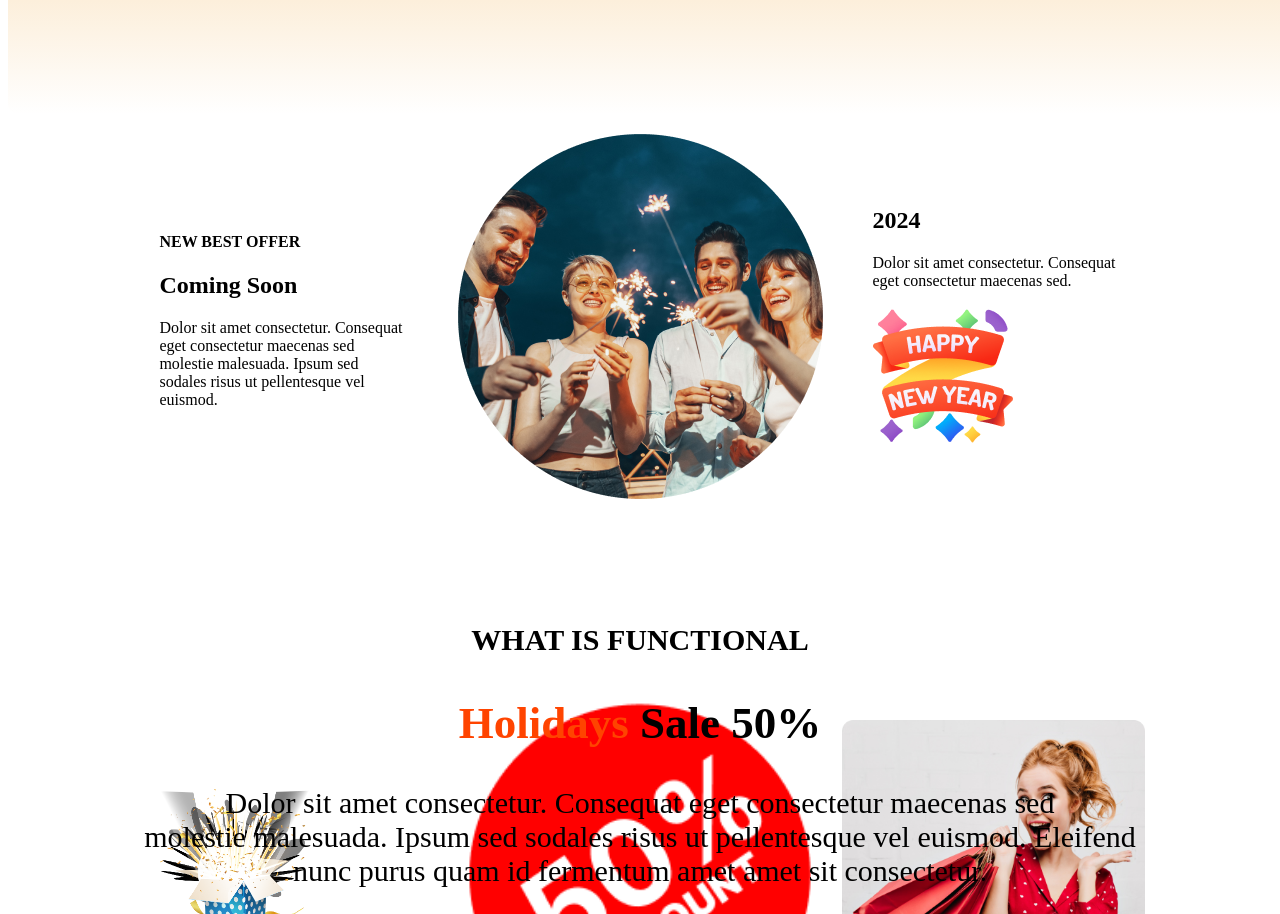
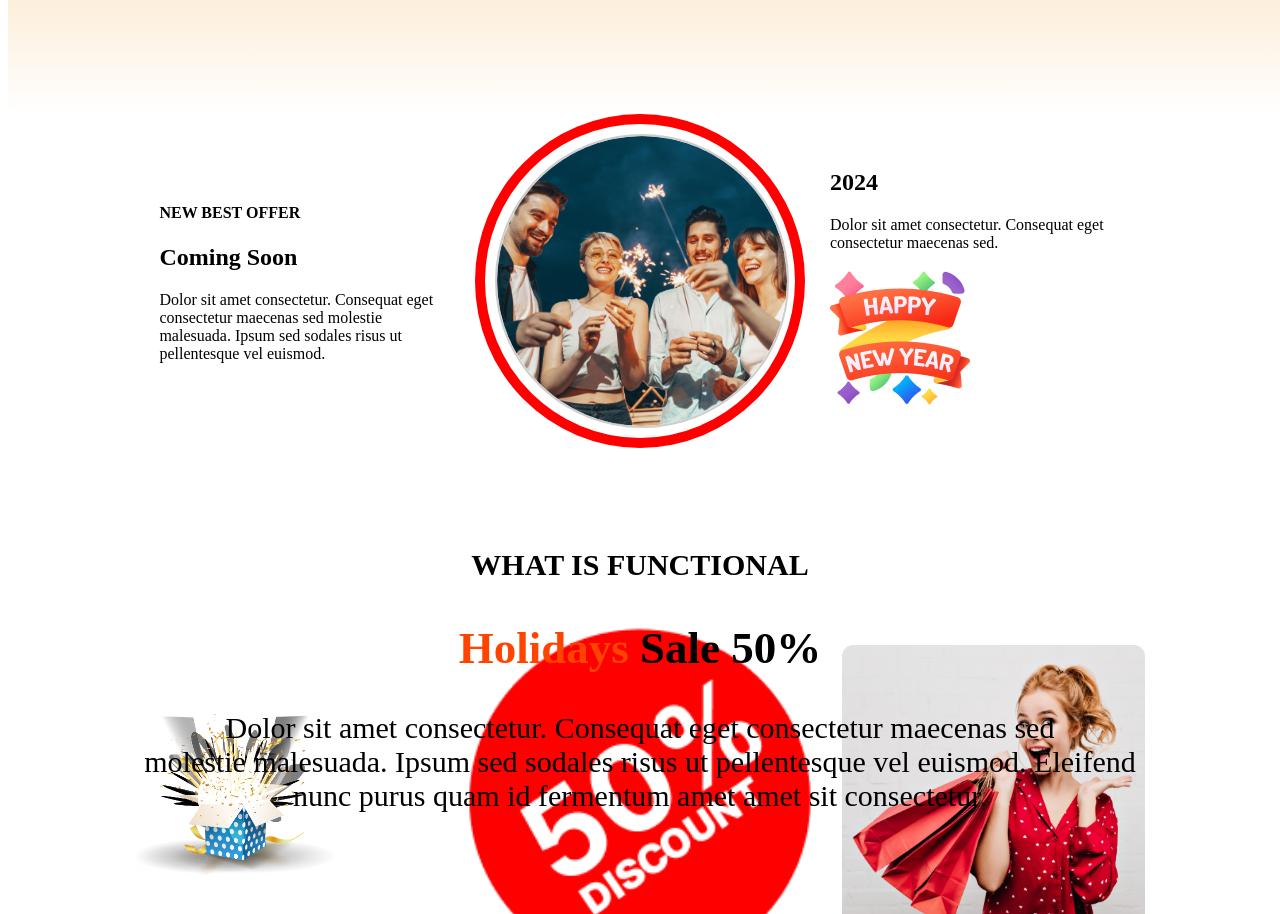
Before and after one commit to rifat1r/asignment1, a plain HTML site: page index.html in a window 1280 px wide. Shown: the part 3162-4076 px from the top of the page. Drawn offline with Linux system fonts and the light colour scheme.

Commit message:
my commit

```diff
--- a/index.html
+++ b/index.html
@@ -56,7 +56,7 @@
             </p>
           </div>
 
-          <div class="coming-box">
+          <div class="coming-bo">
             <img class="coming-image" src="resources/Ellipse 1.png" alt="" />
           </div>
 
--- a/styles/styles.css
+++ b/styles/styles.css
@@ -111,6 +111,22 @@
   padding: 20px;
   width: 370px;
 }
+.coming-image {
+  border: 2px solid #ccc;
+  border-radius: 50%;
+}
+.coming-bo {
+  padding: 10px;
+  border: 10px solid#F00;
+  border-radius: 50%;
+}
+.coming-image {
+  display: block;
+  width: 100%;
+  height: auto;
+  border-radius: 50%;
+  overflow: hidden;
+}
 .background-images {
   background-image: url("../resources/Rectangle\ 2.png"),
     url("../resources/Group\ 75.png"), url("../resources/Rectangle\ 1.png"),
```
